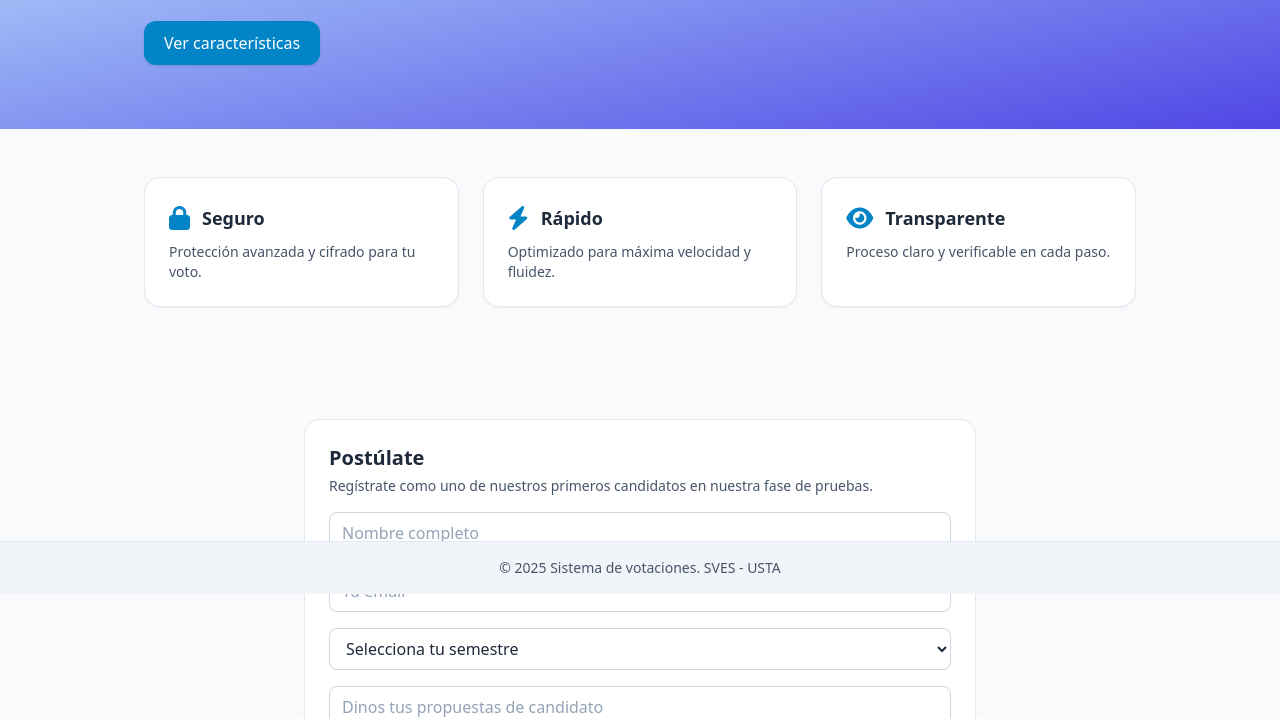
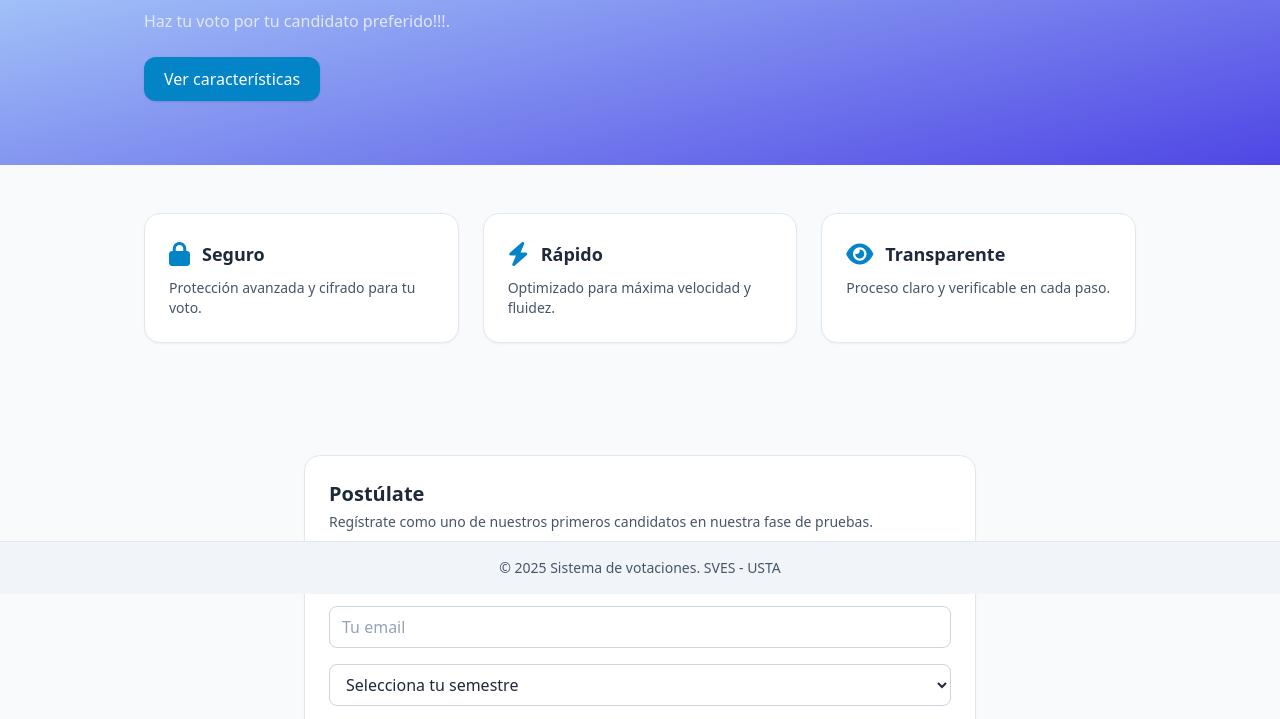
Before and after one commit to DAAC19/gerencia.dalberto2, a plain HTML site: page index.html in a window 1280 px wide. Shown: the part 206-925 px from the top of the page. Drawn offline with nearby package versions, Linux system fonts and the light colour scheme.

Commit message:
Update index.html-h2 mensaje

```diff
--- a/index.html
+++ b/index.html
@@ -34,6 +34,7 @@
     <div class="max-w-5xl mx-auto px-4 py-16">
       <h1 class="text-3xl md:text-5xl font-bold bg-gradient-to-r from-sky-700 to-blue-950 bg-clip-text text-transparent">Sistema de votación - SVES</h1>
       <p class="mt-2 text-slate-200 dark:text-slate-300">Tu mejor opción para votar en línea.</p>
+      <h2 class="mt-3 text-slate-200 dark:text-slate-300">Haz tu voto por tu candidato preferido!!!.</h2>
       <a href="#features"
         class="inline-block mt-6 bg-sky-600 text-white hover:bg-sky-700 dark:bg-slate-100 dark:text-indigo-900 font-medium px-5 py-2.5 rounded-xl shadow hover:shadow-md">
         Ver características
```
